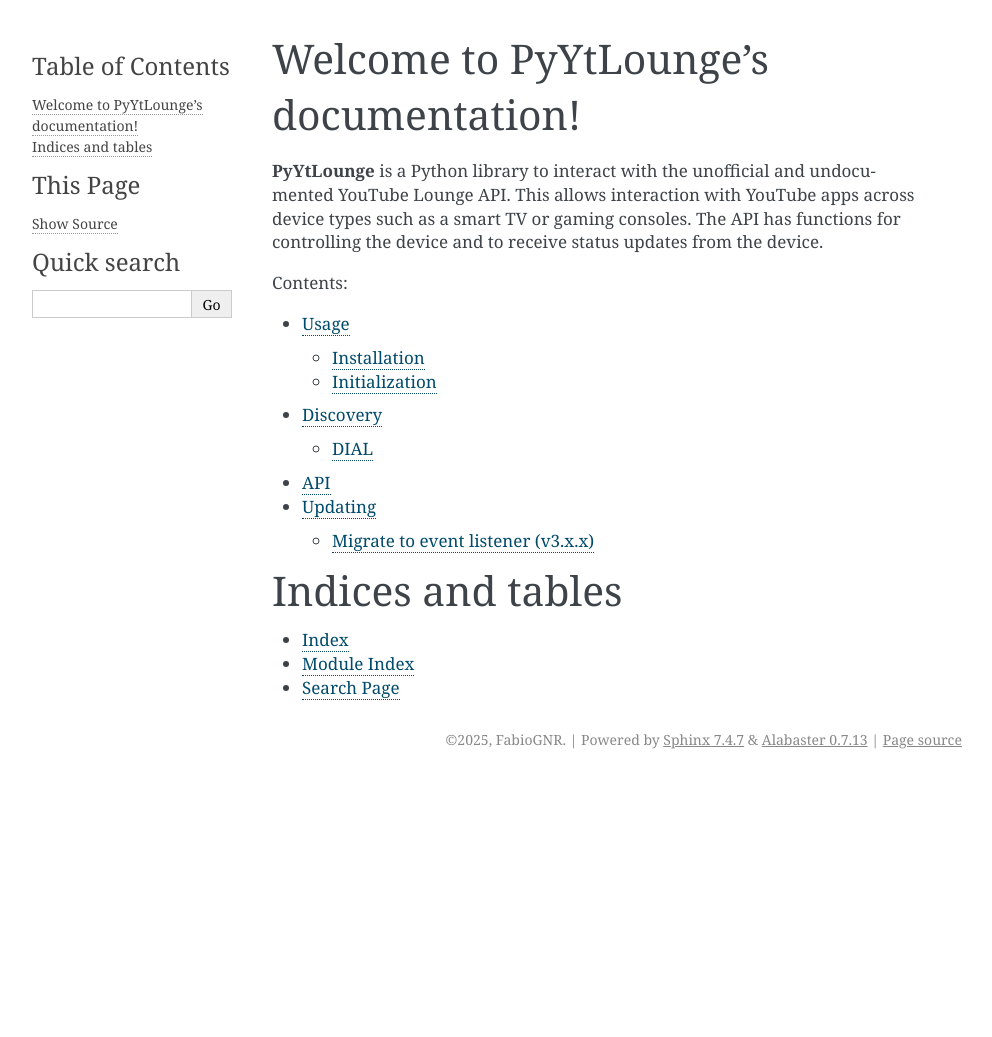
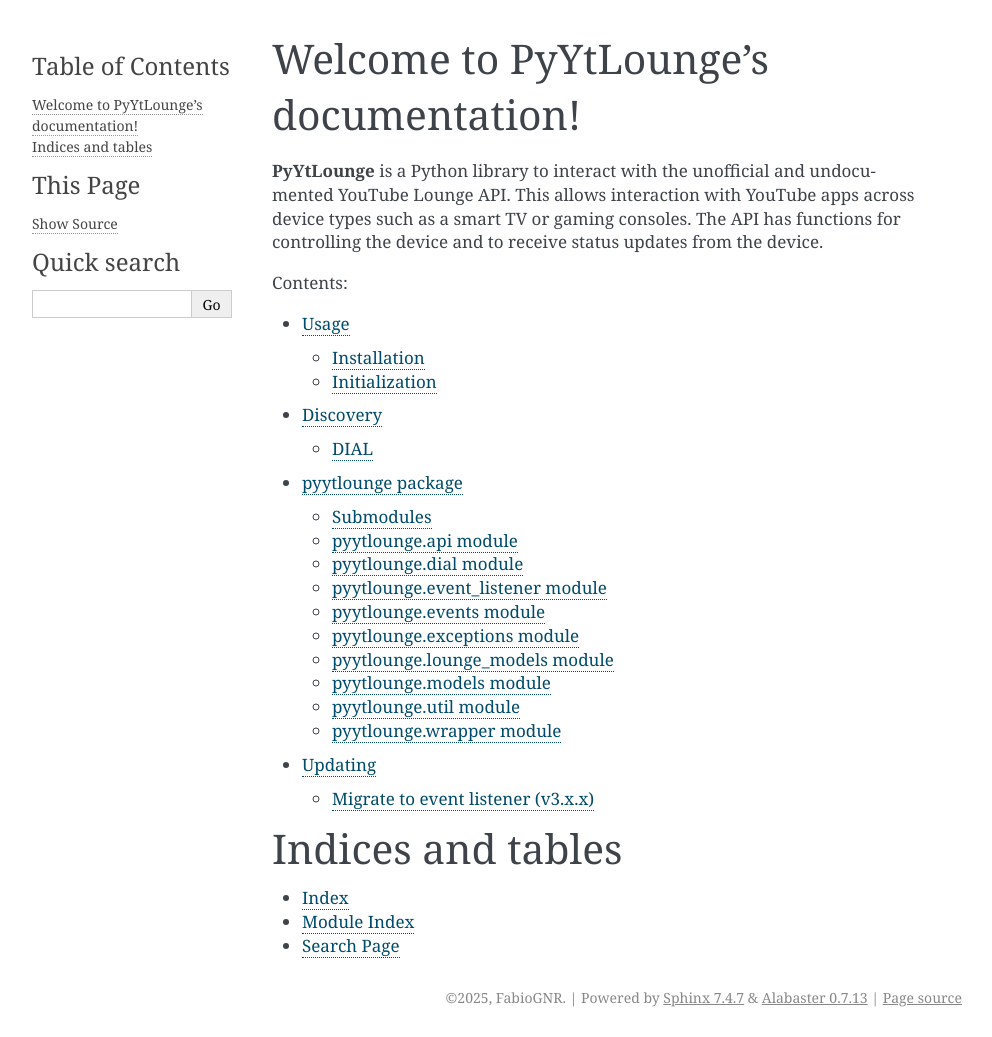
Before and after one commit to FabioGNR/pyytlounge, a Sphinx documentation site: the page built from docs/index.rst, in a window 1280 px wide. Shown: the whole page, without its empty margins (148-1140 px from the left). Built offline with Sphinx 7.4.7, drawn with Linux system fonts in a browser that asks for light colours; before the commit the page ends 900 px from its top, so only the background shows below that.

```diff
--- a/docs/conf.py
+++ b/docs/conf.py
@@ -21,6 +21,7 @@ author = "FabioGNR"
 extensions = [
     "sphinx.ext.autodoc",
     "sphinx.ext.autosummary",
+    "sphinx.ext.viewcode",
 ]
 
 templates_path = ["_templates"]
--- a/docs/index.rst
+++ b/docs/index.rst
@@ -16,7 +16,7 @@ The API has functions for controlling the device and to receive status updates f
 
    usage
    discovery
-   api
+   pyytlounge
    updating
 
 
--- /dev/null
+++ b/docs/pyytlounge.rst
@@ -0,0 +1,82 @@
+pyytlounge package
+==================
+
+.. automodule:: pyytlounge
+   :members:
+   :show-inheritance:
+   :undoc-members:
+
+Submodules
+----------
+
+pyytlounge.api module
+---------------------
+
+.. automodule:: pyytlounge.api
+   :members:
+   :show-inheritance:
+   :undoc-members:
+
+pyytlounge.dial module
+----------------------
+
+.. automodule:: pyytlounge.dial
+   :members:
+   :show-inheritance:
+   :undoc-members:
+
+pyytlounge.event\_listener module
+---------------------------------
+
+.. automodule:: pyytlounge.event_listener
+   :members:
+   :show-inheritance:
+   :undoc-members:
+
+pyytlounge.events module
+------------------------
+
+.. automodule:: pyytlounge.events
+   :members:
+   :show-inheritance:
+   :undoc-members:
+
+pyytlounge.exceptions module
+----------------------------
+
+.. automodule:: pyytlounge.exceptions
+   :members:
+   :show-inheritance:
+   :undoc-members:
+
+pyytlounge.lounge\_models module
+--------------------------------
+
+.. automodule:: pyytlounge.lounge_models
+   :members:
+   :show-inheritance:
+   :undoc-members:
+
+pyytlounge.models module
+------------------------
+
+.. automodule:: pyytlounge.models
+   :members:
+   :show-inheritance:
+   :undoc-members:
+
+pyytlounge.util module
+----------------------
+
+.. automodule:: pyytlounge.util
+   :members:
+   :show-inheritance:
+   :undoc-members:
+
+pyytlounge.wrapper module
+-------------------------
+
+.. automodule:: pyytlounge.wrapper
+   :members:
+   :show-inheritance:
+   :undoc-members:
```
Also changed, not shown: CONTRIBUTING.md (+1 -1 lines), docs/api.rst (deleted, +0 -15 lines), src/pyytlounge/__init__.py (+23 -0 lines), .readthedocs.yaml, 1 other file.
